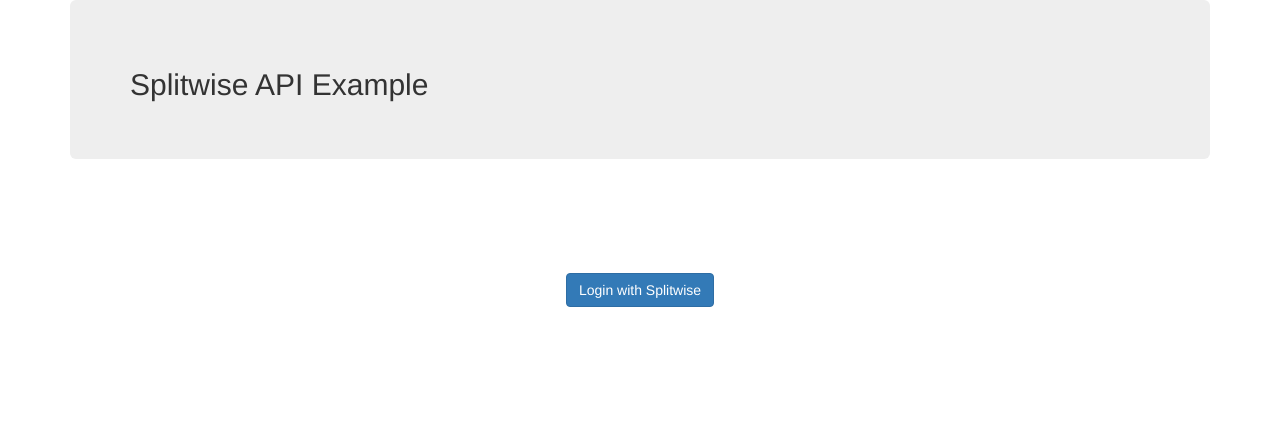
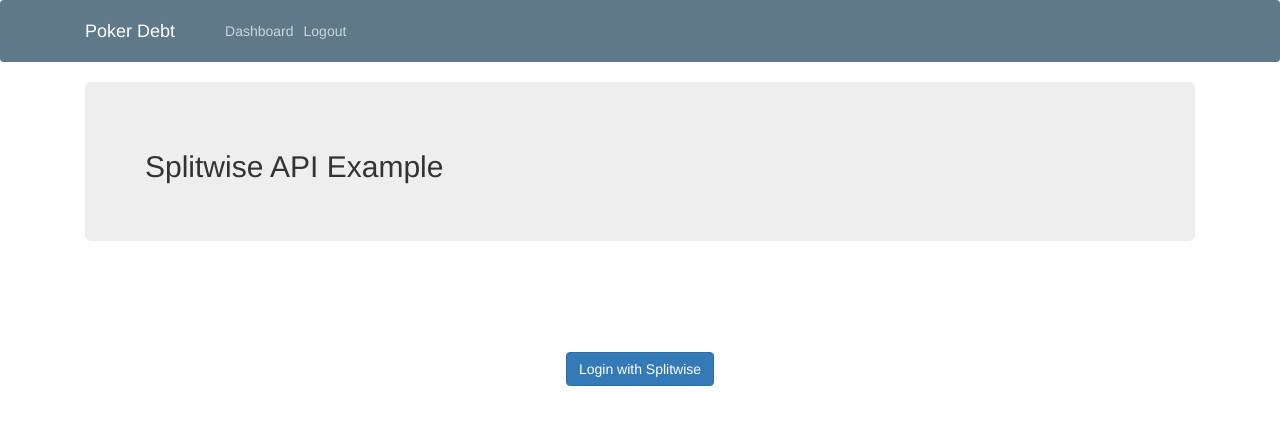
Before and after one commit to MichaelF49/splitwise_poker, a Flask app: page / in a window 1280 px wide. Shown: the top 425 px of the page. Run offline with Flask 2, Linux system fonts and the light colour scheme; some libraries are stand-ins or nearby versions.

Commit message:
navbar and other stuff

```diff
--- a/pokerapp/main/routes.py
+++ b/pokerapp/main/routes.py
@@ -1,7 +1,6 @@
-from flask import Flask, render_template, redirect, session, url_for, request
+from flask import render_template, redirect, session, url_for, flash
 from flask.blueprints import Blueprint
 
-from splitwise import Splitwise
 from splitwise.group import Group
 from splitwise.user import User
 from splitwise.expense import Expense
@@ -86,3 +85,16 @@ def group(group_id):
     ), 'Members': group.getMembers(), 'Debts': final_debts}
 
     return render_template("main/group.html", **group_info)
+
+
+@main.route("/group/<group_id>/delete")
+def delete_group(group_id):
+    if 'access_token' not in session:
+        return redirect(url_for("main.home"))
+
+    sObj = init_obj()
+
+    sObj.deleteGroup(group_id)
+    flash("Group deleted successfully", 'success')
+
+    return redirect(url_for("main.dashboard"))
--- /dev/null
+++ b/pokerapp/main/static/css/main.css
@@ -0,0 +1,15 @@
+.bg-steel {
+    background-color: #5f788a;
+}
+
+.site-header .navbar-nav .nav-link {
+    color: #cbd5db;
+}
+
+.site-header .navbar-nav .nav-link:hover {
+    color: #ffffff;
+}
+
+.site-header .navbar-nav .nav-link.active {
+    font-weight: 500;
+}
--- a/pokerapp/main/templates/main/base.html
+++ b/pokerapp/main/templates/main/base.html
@@ -1,18 +1,80 @@
 <!DOCTYPE html>
-<html lang="en">
+<html>
 
 <head>
+  <!-- Required meta tags -->
+  <meta charset="utf-8">
+  <meta name="viewport" content="width=device-width, initial-scale=1, shrink-to-fit=no">
+
+  <!-- Bootstrap CSS -->
+  <link rel="stylesheet" href="https://maxcdn.bootstrapcdn.com/bootstrap/4.0.0/css/bootstrap.min.css"
+    integrity="sha384-Gn5384xqQ1aoWXA+058RXPxPg6fy4IWvTNh0E263XmFcJlSAwiGgFAW/dAiS6JXm" crossorigin="anonymous">
+  <link rel="stylesheet" href="/main/static/css/main.css" />
+
   {% block head %}
   <link rel="stylesheet" href="/main/static/css/bootstrap.min.css" />
-  <title>{% block title %}{% endblock %}</title>
+  <title>Ponker {% block title %}- {% endblock %}</title>
   {% endblock %}
 </head>
 
 <body>
-  <div class="container">
-    {% block content %}{% endblock %}
-  </div>
-  <script type="text" src="/main/static/js/bootstrap.min.js"></script>
+
+  <header class="site-header">
+    <nav class="navbar navbar-expand-md navbar-dark bg-steel fixed-top">
+
+      <div class="container">
+        <a class="navbar-brand mr-4" href="/">Poker Debt</a>
+        <button class="navbar-toggler" type="button" data-toggle="collapse" data-target="#navbarToggle"
+          aria-controls="navbarToggle" aria-expanded="false" aria-label="Toggle navigation">
+          <span class="navbar-toggler-icon"></span>
+        </button>
+        <div class="collapse navbar-collapse" id="navbarToggle">
+          <div class="navbar-nav mr-auto">
+            <a class="nav-item nav-link" href="{{ url_for('main.dashboard') }}">Dashboard</a>
+          </div>
+          <!-- Navbar Right Side -->
+          <div class="navbar-nav mr-auto">
+            <a class="nav-item nav-link" href="{{ url_for('auth.logout') }}">Logout</a>
+          </div>
+        </div>
+      </div>
+    </nav>
+  </header>
+
+  <main role="main" class="container">
+    <div class="row">
+      <div class="col-md-12">
+        {% with messages = get_flashed_messages(with_categories=true) %}
+        {% if messages %}
+        {% for category, message in messages %}
+        <div class="alert alert-{{ category }}">
+          {{ message }}
+        </div>
+        {% endfor %}
+        {% endif %}
+        {% endwith %}
+        {% block content %}{% endblock %}
+      </div>
+    </div>
+  </main>
+
+
+  <!-- Optional JavaScript -->
+  <!-- jQuery first, then Popper.js, then Bootstrap JS -->
+  <script src="https://code.jquery.com/jquery-3.2.1.slim.min.js"
+    integrity="sha384-KJ3o2DKtIkvYIK3UENzmM7KCkRr/rE9/Qpg6aAZGJwFDMVNA/GpGFF93hXpG5KkN"
+    crossorigin="anonymous"></script>
+  <script src="https://cdnjs.cloudflare.com/ajax/libs/popper.js/1.12.9/umd/popper.min.js"
+    integrity="sha384-ApNbgh9B+Y1QKtv3Rn7W3mgPxhU9K/ScQsAP7hUibX39j7fakFPskvXusvfa0b4Q"
+    crossorigin="anonymous"></script>
+  <script src="https://maxcdn.bootstrapcdn.com/bootstrap/4.0.0/js/bootstrap.min.js"
+    integrity="sha384-JZR6Spejh4U02d8jOt6vLEHfe/JQGiRRSQQxSfFWpi1MquVdAyjUar5+76PVCmYl"
+    crossorigin="anonymous"></script>
+  <script>
+    $(document).ready(function () {
+      $('a[href="' + this.location.pathname + '"]').addClass('active');
+    });
+  </script>
 </body>
 
 </html>
```
Also changed, not shown: pokerapp/auth/routes.py (+10 -3 lines), pokerapp/main/templates/main/dashboard.html (+3 -6 lines), pokerapp/main/templates/main/group.html (+4 -3 lines).
